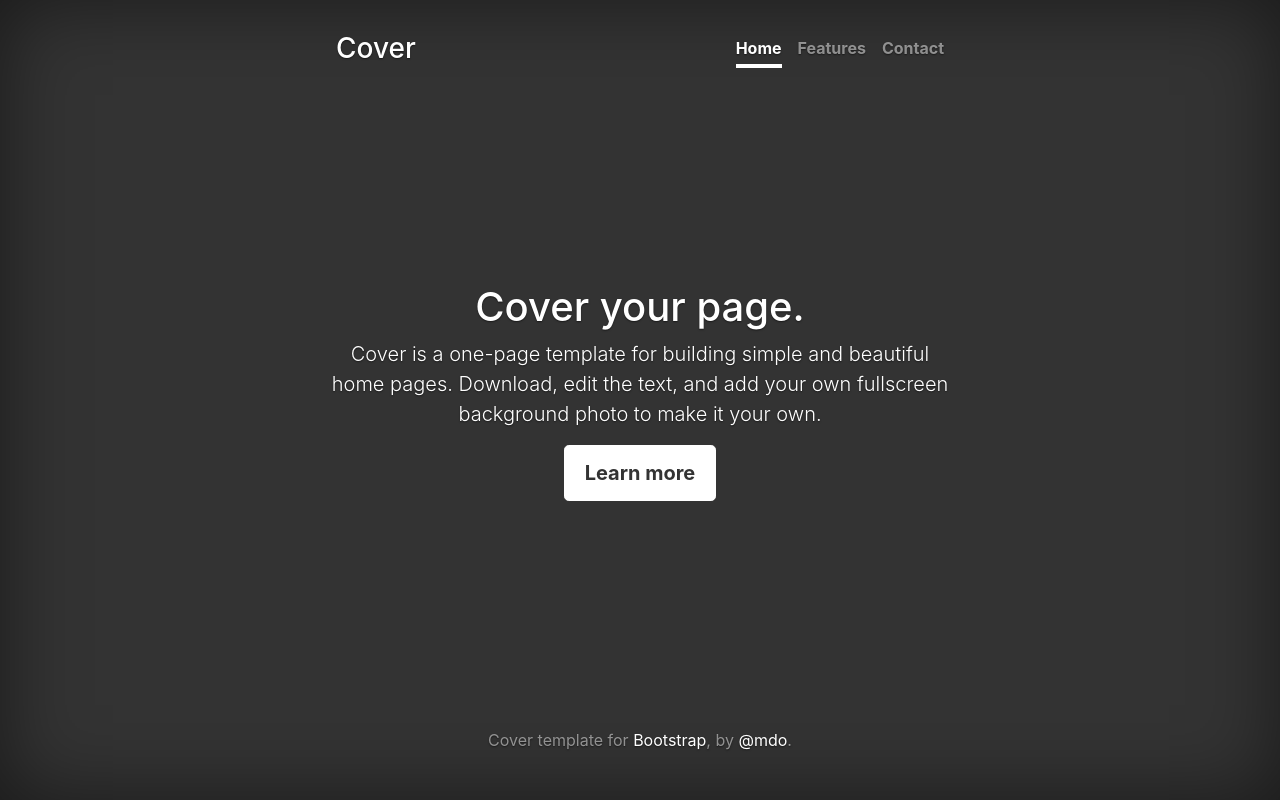
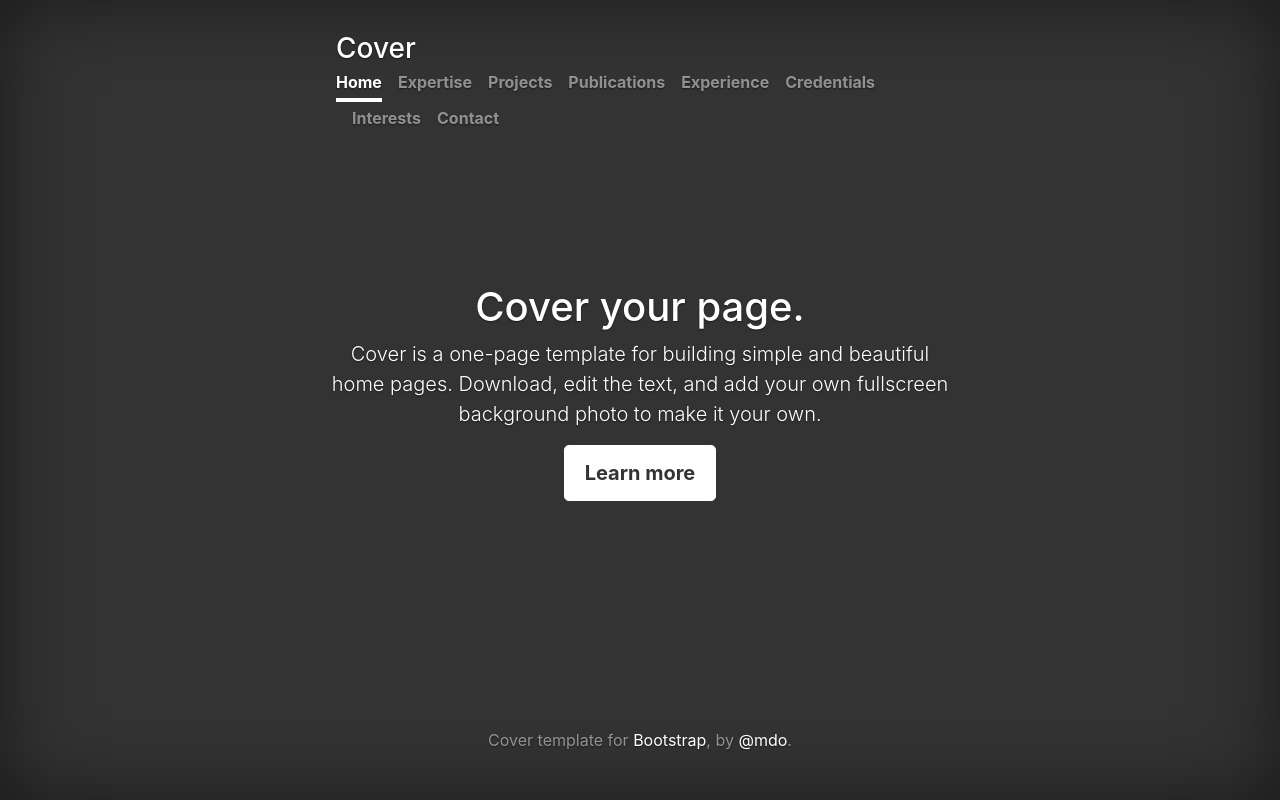
Before and after one commit to joncutrer/joncutrer.github.io, a plain HTML site: page index.html in a window 1280 px wide. Drawn offline with nearby package versions, Linux system fonts and the light colour scheme.

Commit message:
Update index.html

```diff
--- a/index.html
+++ b/index.html
@@ -29,7 +29,12 @@
               <h3 class="masthead-brand">Cover</h3>
               <nav class="nav nav-masthead">
                 <a class="nav-link active" href="#">Home</a>
-                <a class="nav-link" href="#">Features</a>
+                <a class="nav-link" href="#">Expertise</a>
+		<a class="nav-link" href="#">Projects</a>
+		<a class="nav-link" href="#">Publications</a>
+		<a class="nav-link" href="#">Experience</a>
+		<a class="nav-link" href="#">Credentials</a>
+		<a class="nav-link" href="#">Interests</a>
                 <a class="nav-link" href="#">Contact</a>
               </nav>
             </div>
```
